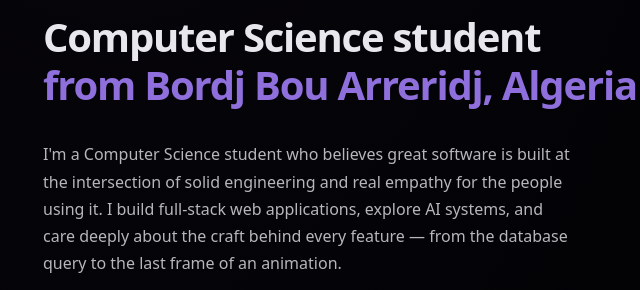
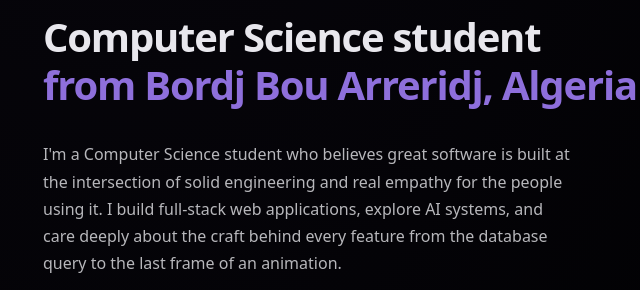
Before and after one commit to KhachaWalid/portfolio, a website built with Vite: page index.html in a window 1280 px wide. Shown: the part 951-1241 px from the top of the page, 525-1165 px from the left. Built offline with nearby package versions, Linux system fonts and the light colour scheme; a web font is replaced by a local one.

```diff
--- a/index.html
+++ b/index.html
@@ -98,7 +98,7 @@
               at the intersection of solid engineering and real empathy for the
               people using it. I build full-stack web applications, explore AI
               systems, and care deeply about the craft behind every
-              feature — from the database query to the last frame of an animation.
+              feature  from the database query to the last frame of an animation.
             </p>
             <p>
               I've participated in scientific and web development clubs,
```
